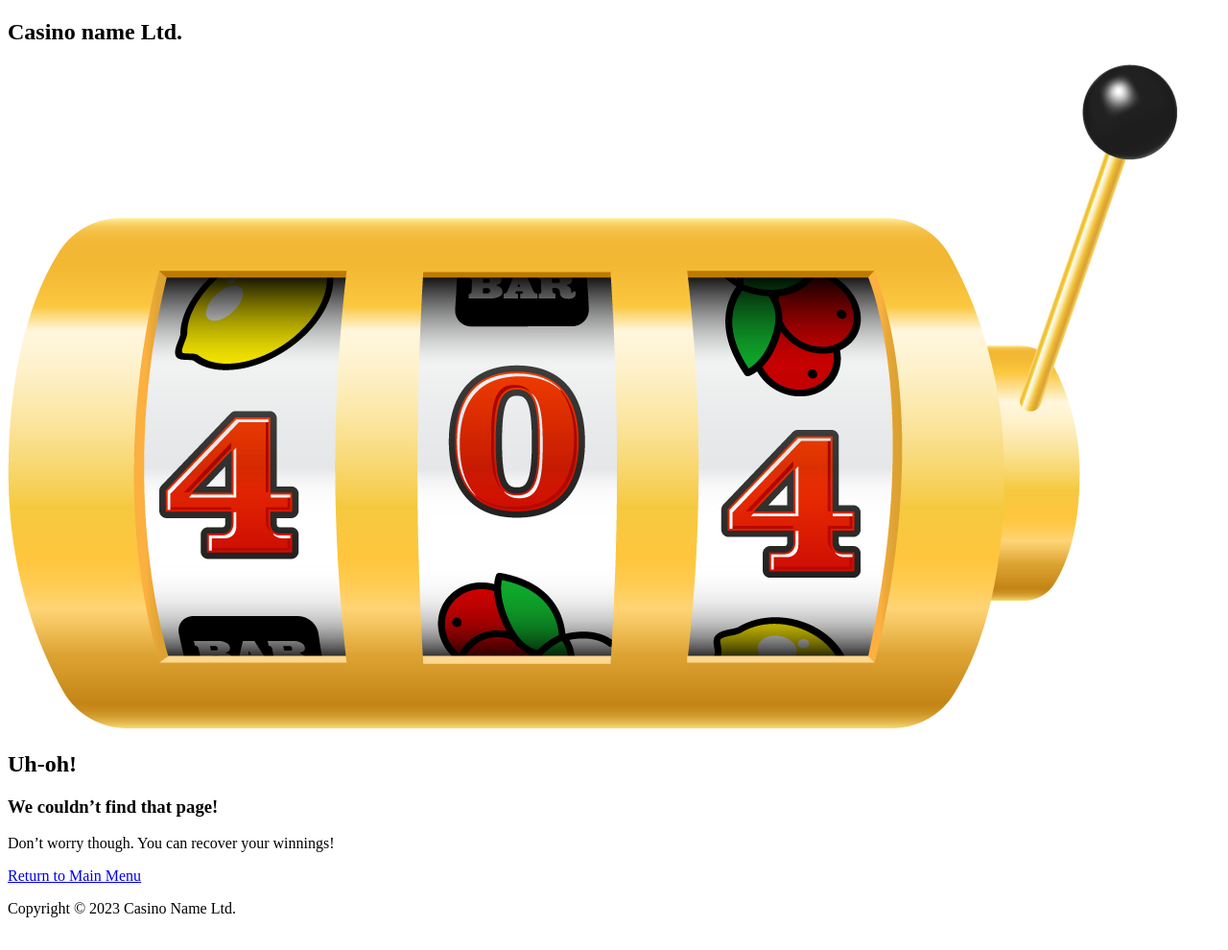
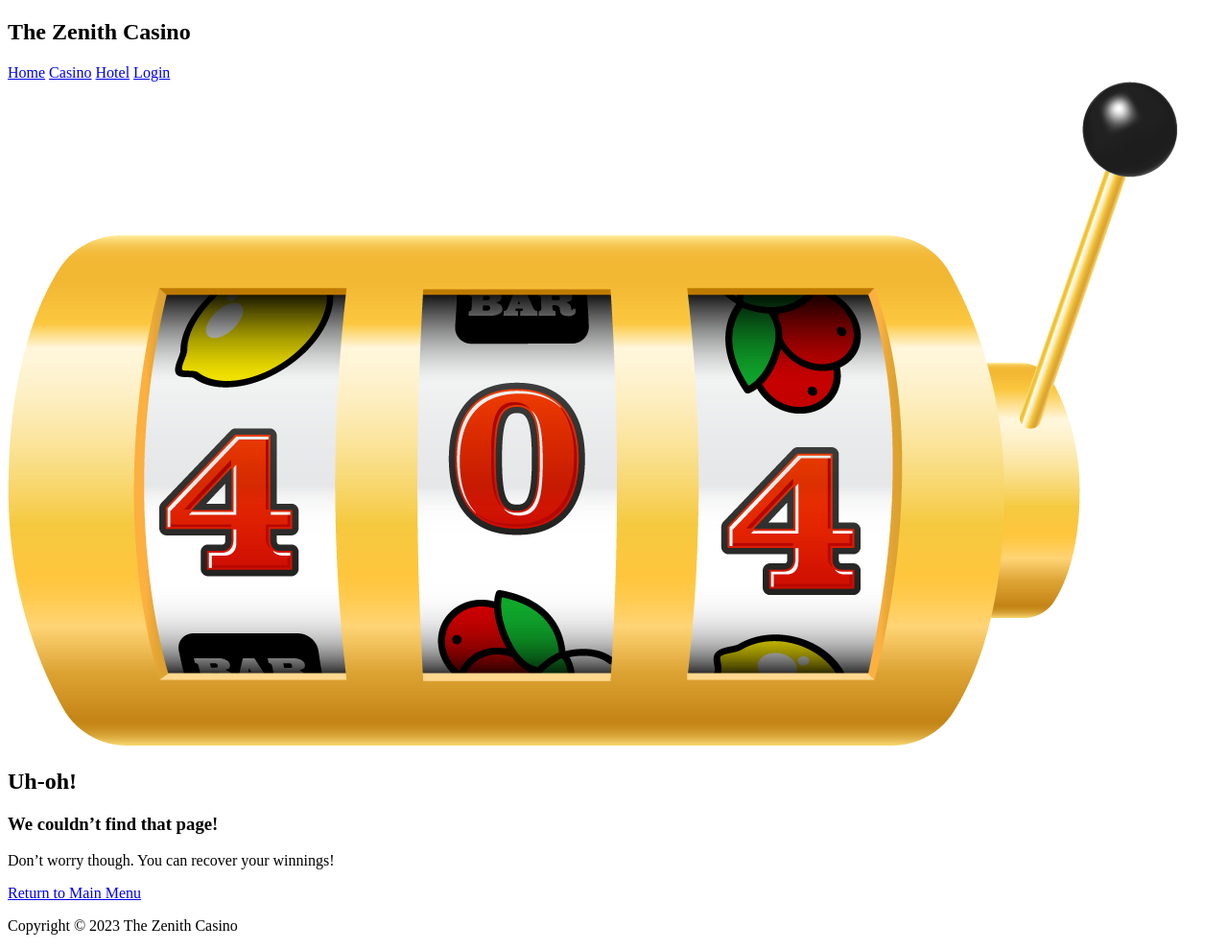
Before and after one commit to clarkson22/404, a plain HTML site: page index.html in a window 1280 px wide. Shown: the whole page at 96% size. Drawn offline with Linux system fonts and the light colour scheme.

Commit message:
Added more items to navigation menu and created a name for the casino

```diff
--- a/index.html
+++ b/index.html
@@ -7,17 +7,23 @@
 </head>
 <body>
     <header>
-        <h2>Casino name Ltd.</h2>
+        <h2>The Zenith Casino</h2>
+        <nav>
+            <a href="#">Home</a>
+            <a href="#">Casino</a>
+            <a href="#">Hotel</a>
+            <a href="#">Login</a>
+        </nav>
     </header>
     <section>
         <img src="slotmachine.png" alt="Slot machine">
         <h1>Uh-oh!</h1>
         <h3>We couldn’t find that page!</h3>
         <p>Don’t worry though. You can recover your winnings!</p>
-        <a href="https://example.com">Return to Main Menu</a>
+        <a href="#">Return to Main Menu</a>
     </section>
     <footer>
-        <p>Copyright &copy; 2023 Casino Name Ltd.</p>
+        <p>Copyright &copy; 2023 The Zenith Casino</p>
     </footer>
 </body>
 </html>
```
Also changed, not shown: mockup.png.
